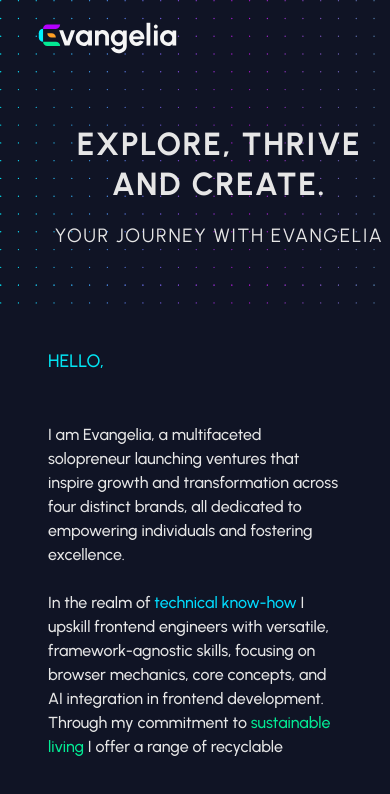
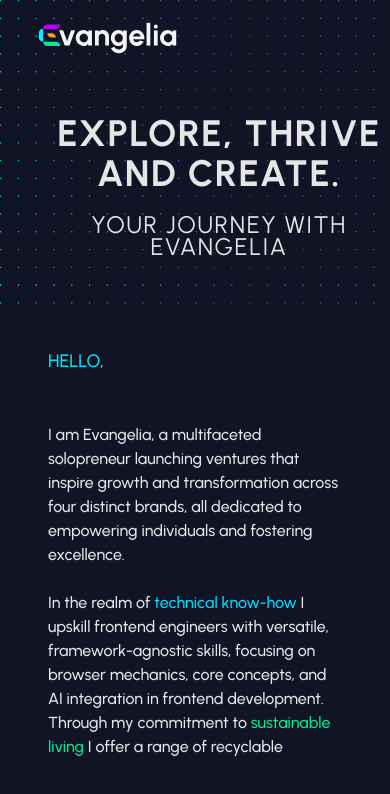
Before and after one commit to evangelia-business/website, a Next.js app: page /en in a window 390 px wide. Shown: the top 794 px of the page. Built offline with nearby package versions, Linux system fonts and the light colour scheme.

Commit message:
#4 improved banner title fonts on mobile

```diff
--- a/src/components/Banner/Banner.tsx
+++ b/src/components/Banner/Banner.tsx
@@ -72,7 +72,7 @@ const Banner: FC<BannerProps> = ({ onClick }) => {
         <Box className={styles.titleRight} margin="0 auto" right={0}>
           <Text
             width={{ base: 'auto', sm: 'auto', md: 'auto', lg: 'auto' }}
-            fontSize={['2rem', '2.4rem', '2.6rem', '2.8rem']}
+            fontSize={['2.3rem', '2.4rem', '2.6rem', '2.8rem']}
             textAlign={['center', 'center', 'center', 'center']}
             paddingTop={['0.5rem', '0.5rem', '0', '0']}
             paddingBottom={['1.3rem', '1.3rem', '1rem', '1rem']}
@@ -85,7 +85,7 @@ const Banner: FC<BannerProps> = ({ onClick }) => {
           </Text>
           <Text
             width={{ base: 'auto', sm: 'auto', md: 'auto', lg: 'auto' }}
-            fontSize={['1.2rem', '1.6rem', '1.7rem', '1.9rem']}
+            fontSize={['1.5rem', '1.6rem', '1.7rem', '1.9rem']}
             textAlign={['center', 'center', 'center', 'center']}
             paddingBottom={['1.3rem', '1.3rem', '0', '0']}
             paddingRight={0}
```
